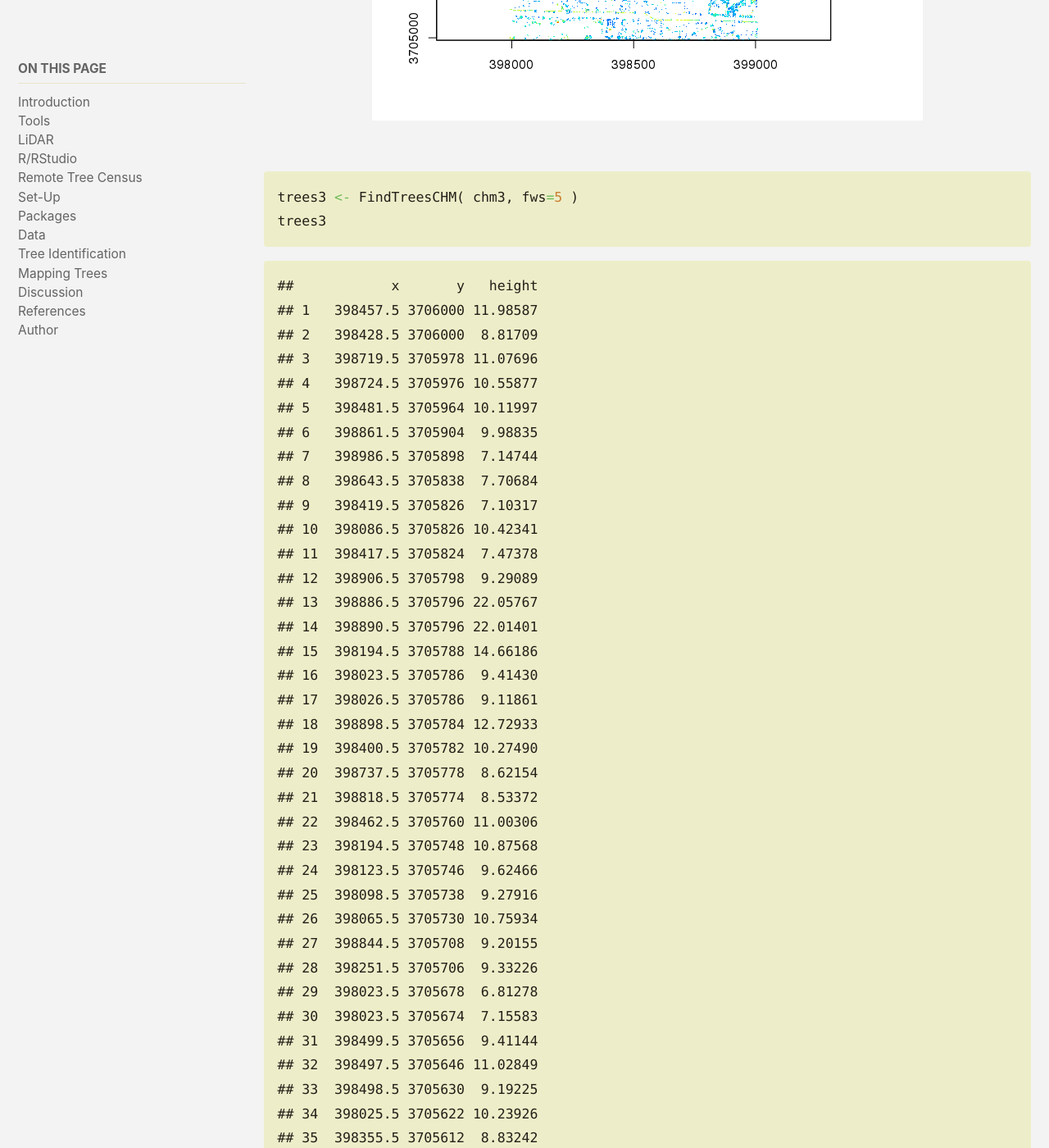
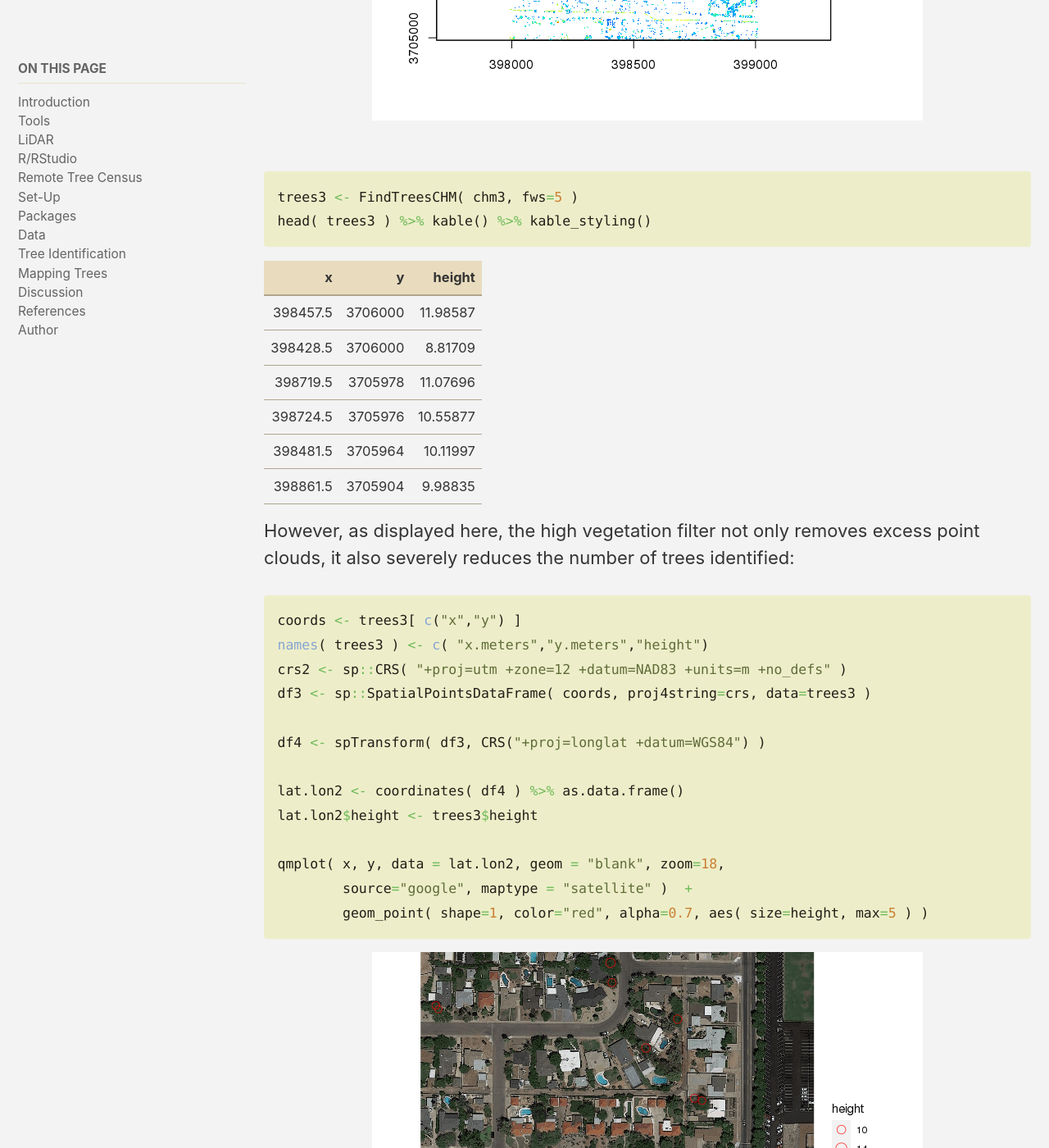
Before and after one commit to castower/cpp-593-treeproject-site, a Jekyll site: the page built from index.md, in a window 1280 px wide and 1400 px high, scrolled down 34347 px. Shown: the whole window at 82% size. Built offline with Jekyll 4.4.1, drawn with Linux system fonts in a browser that asks for light colours; cached includes are drawn as plain includes; nearby versions of some CDN libraries; some of the changed text lies outside the part shown.

Commit message:
Update index.md

````diff
--- a/index.md
+++ b/index.md
@@ -1837,126 +1837,95 @@
 
 ``` r
 trees3 <- FindTreesCHM( chm3, fws=5 )
-trees3
-```
-
-    ##            x       y   height
-    ## 1   398457.5 3706000 11.98587
-    ## 2   398428.5 3706000  8.81709
-    ## 3   398719.5 3705978 11.07696
-    ## 4   398724.5 3705976 10.55877
-    ## 5   398481.5 3705964 10.11997
-    ## 6   398861.5 3705904  9.98835
-    ## 7   398986.5 3705898  7.14744
-    ## 8   398643.5 3705838  7.70684
-    ## 9   398419.5 3705826  7.10317
-    ## 10  398086.5 3705826 10.42341
-    ## 11  398417.5 3705824  7.47378
-    ## 12  398906.5 3705798  9.29089
-    ## 13  398886.5 3705796 22.05767
-    ## 14  398890.5 3705796 22.01401
-    ## 15  398194.5 3705788 14.66186
-    ## 16  398023.5 3705786  9.41430
-    ## 17  398026.5 3705786  9.11861
-    ## 18  398898.5 3705784 12.72933
-    ## 19  398400.5 3705782 10.27490
-    ## 20  398737.5 3705778  8.62154
-    ## 21  398818.5 3705774  8.53372
-    ## 22  398462.5 3705760 11.00306
-    ## 23  398194.5 3705748 10.87568
-    ## 24  398123.5 3705746  9.62466
-    ## 25  398098.5 3705738  9.27916
-    ## 26  398065.5 3705730 10.75934
-    ## 27  398844.5 3705708  9.20155
-    ## 28  398251.5 3705706  9.33226
-    ## 29  398023.5 3705678  6.81278
-    ## 30  398023.5 3705674  7.15583
-    ## 31  398499.5 3705656  9.41144
-    ## 32  398497.5 3705646 11.02849
-    ## 33  398498.5 3705630  9.19225
-    ## 34  398025.5 3705622 10.23926
-    ## 35  398355.5 3705612  8.83242
-    ## 36  398357.5 3705610  8.39920
-    ## 37  398194.5 3705606 10.14133
-    ## 38  398551.5 3705600  9.76690
-    ## 39  398086.5 3705588 14.83711
-    ## 40  398113.5 3705586  8.86532
-    ## 41  398311.5 3705586  8.95854
-    ## 42  398163.5 3705580 10.83024
-    ## 43  398525.5 3705576  9.73937
-    ## 44  398147.5 3705572  9.71321
-    ## 45  398214.5 3705536 11.88230
-    ## 46  398564.5 3705536  9.40990
-    ## 47  398570.5 3705534  8.67144
-    ## 48  398141.5 3705510 10.70429
-    ## 49  398259.5 3705504  7.42356
-    ## 50  398243.5 3705484 15.10097
-    ## 51  398250.5 3705460 16.43661
-    ## 52  398284.5 3705440  8.62589
-    ## 53  398280.5 3705436  9.02400
-    ## 54  398502.5 3705418 18.15565
-    ## 55  398495.5 3705412 18.82036
-    ## 56  398434.5 3705408 11.98654
-    ## 57  398848.5 3705406 13.37598
-    ## 58  398460.5 3705404  8.71189
-    ## 59  398464.5 3705404  8.88210
-    ## 60  398021.5 3705386  8.85311
-    ## 61  398021.5 3705368  9.89818
-    ## 62  398160.5 3705362  9.95102
-    ## 63  398985.5 3705358 12.07045
-    ## 64  398389.5 3705346  9.77625
-    ## 65  398394.5 3705342  9.53877
-    ## 66  398288.5 3705338  8.68118
-    ## 67  398287.5 3705334  9.67160
-    ## 68  398085.5 3705332  8.09408
-    ## 69  398290.5 3705332  9.48844
-    ## 70  398212.5 3705330 10.15127
-    ## 71  398217.5 3705330 10.66135
-    ## 72  398111.5 3705310 11.65281
-    ## 73  398411.5 3705302  9.27059
-    ## 74  398991.5 3705302 10.34748
-    ## 75  398086.5 3705298 12.58624
-    ## 76  398539.5 3705296  6.53200
-    ## 77  398224.5 3705286  8.73017
-    ## 78  398180.5 3705276  8.10982
-    ## 79  398182.5 3705272  8.90174
-    ## 80  398176.5 3705270  7.88590
-    ## 81  398288.5 3705270  7.24365
-    ## 82  398549.5 3705258  8.11337
-    ## 83  398287.5 3705250 11.20157
-    ## 84  398892.5 3705242 19.70332
-    ## 85  398513.5 3705228  8.45177
-    ## 86  398436.5 3705220  7.47019
-    ## 87  398014.5 3705216  7.37829
-    ## 88  398438.5 3705216  7.58483
-    ## 89  398014.5 3705214  7.31749
-    ## 90  398011.5 3705212  7.09315
-    ## 91  398034.5 3705192 10.29160
-    ## 92  398482.5 3705180  6.80971
-    ## 93  398385.5 3705176 10.98315
-    ## 94  398034.5 3705164  9.76052
-    ## 95  398039.5 3705162  8.69895
-    ## 96  398467.5 3705158  8.85205
-    ## 97  398937.5 3705148  9.59308
-    ## 98  398933.5 3705140  7.14666
-    ## 99  398221.5 3705136  8.75194
-    ## 100 398221.5 3705134  9.53563
-    ## 101 398904.5 3705130  9.61090
-    ## 102 398922.5 3705128  7.73789
-    ## 103 398903.5 3705116  7.10923
-    ## 104 398920.5 3705116  8.22595
-    ## 105 398906.5 3705114  8.18937
-    ## 106 398886.5 3705100  9.42668
-    ## 107 398915.5 3705098  7.66963
-    ## 108 398038.5 3705088 12.14105
-    ## 109 398638.5 3705042 10.37473
-    ## 110 398535.5 3705030  9.26015
-    ## 111 398436.5 3705002  9.12088
-    ## 112 398833.5 3705000  9.96004
-    ## 113 398440.5 3704998  9.00560
-    ## 114 398003.5 3704996 17.70507
-    ## 115 398302.5 3704996 10.87132
-    ## 116 398541.5 3704996  6.92000
+head( trees3 ) %>% kable() %>% kable_styling()
+```
+
+<center>
+
+<table class="table" style="margin-left: auto; margin-right: auto;">
+
+<thead>
+
+<tr>
+
+<th style="text-align:right;"> x </th>
+
+<th style="text-align:right;"> y </th>
+
+<th style="text-align:right;"> height </th>
+
+</tr>
+
+</thead>
+
+<tbody>
+
+<tr>
+
+<td style="text-align:right;"> 398457.5 </td>
+
+<td style="text-align:right;"> 3706000 </td>
+
+<td style="text-align:right;"> 11.98587 </td>
+
+</tr>
+
+<tr>
+
+<td style="text-align:right;"> 398428.5 </td>
+
+<td style="text-align:right;"> 3706000 </td>
+
+<td style="text-align:right;"> 8.81709 </td>
+
+</tr>
+
+<tr>
+
+<td style="text-align:right;"> 398719.5 </td>
+
+<td style="text-align:right;"> 3705978 </td>
+
+<td style="text-align:right;"> 11.07696 </td>
+
+</tr>
+
+<tr>
+
+<td style="text-align:right;"> 398724.5 </td>
+
+<td style="text-align:right;"> 3705976 </td>
+
+<td style="text-align:right;"> 10.55877 </td>
+
+</tr>
+
+<tr>
+
+<td style="text-align:right;"> 398481.5 </td>
+
+<td style="text-align:right;"> 3705964 </td>
+
+<td style="text-align:right;"> 10.11997 </td>
+
+</tr>
+
+<tr>
+
+<td style="text-align:right;"> 398861.5 </td>
+
+<td style="text-align:right;"> 3705904 </td>
+
+<td style="text-align:right;"> 9.98835 </td>
+
+</tr>
+
+</tbody>
+
+</table>
+
+</center>
+
 
 <p> However, as displayed here, the high vegetation filter not only removes excess point clouds, it also severely reduces the number of trees identified: </p>
 
````
